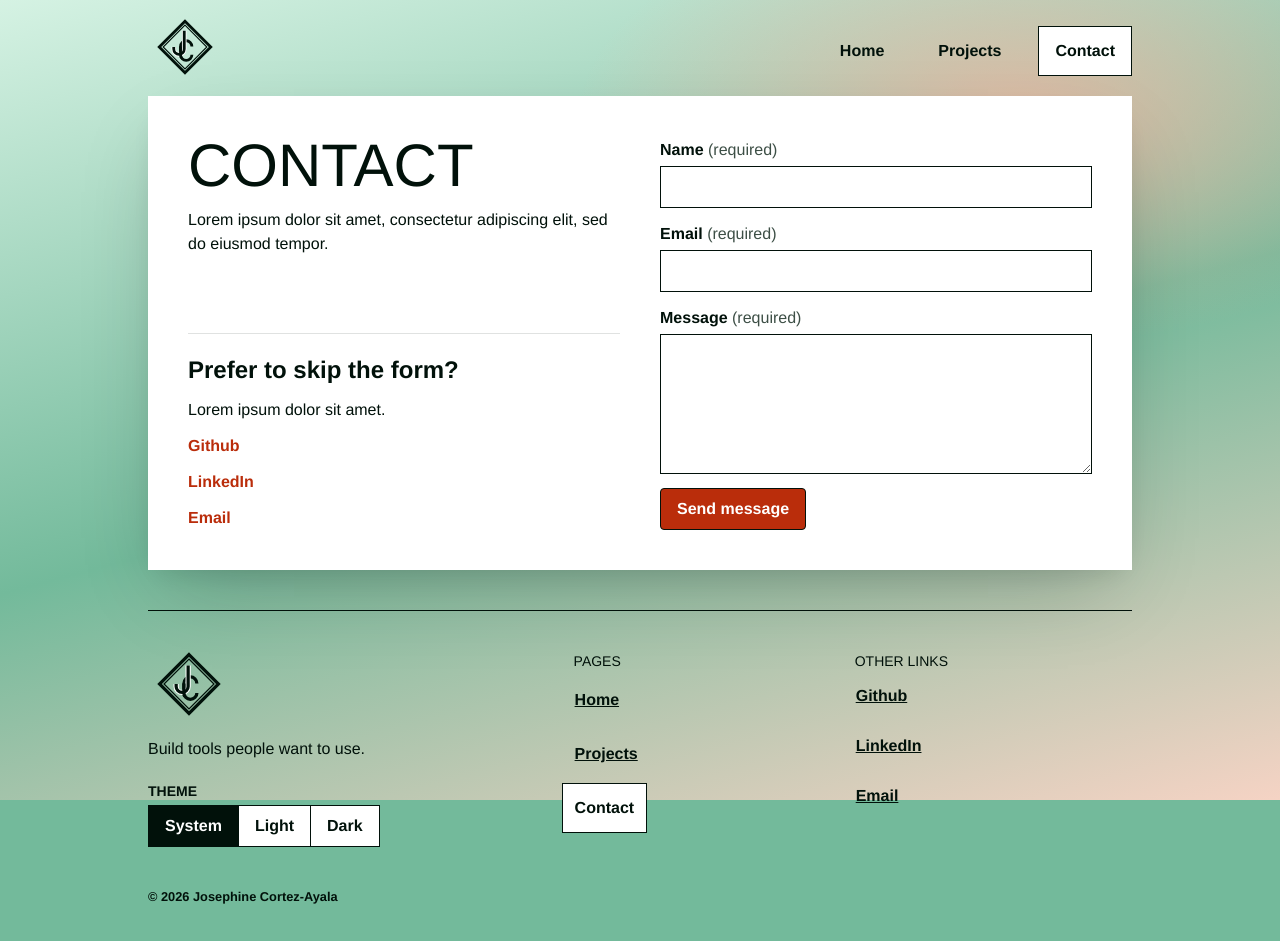
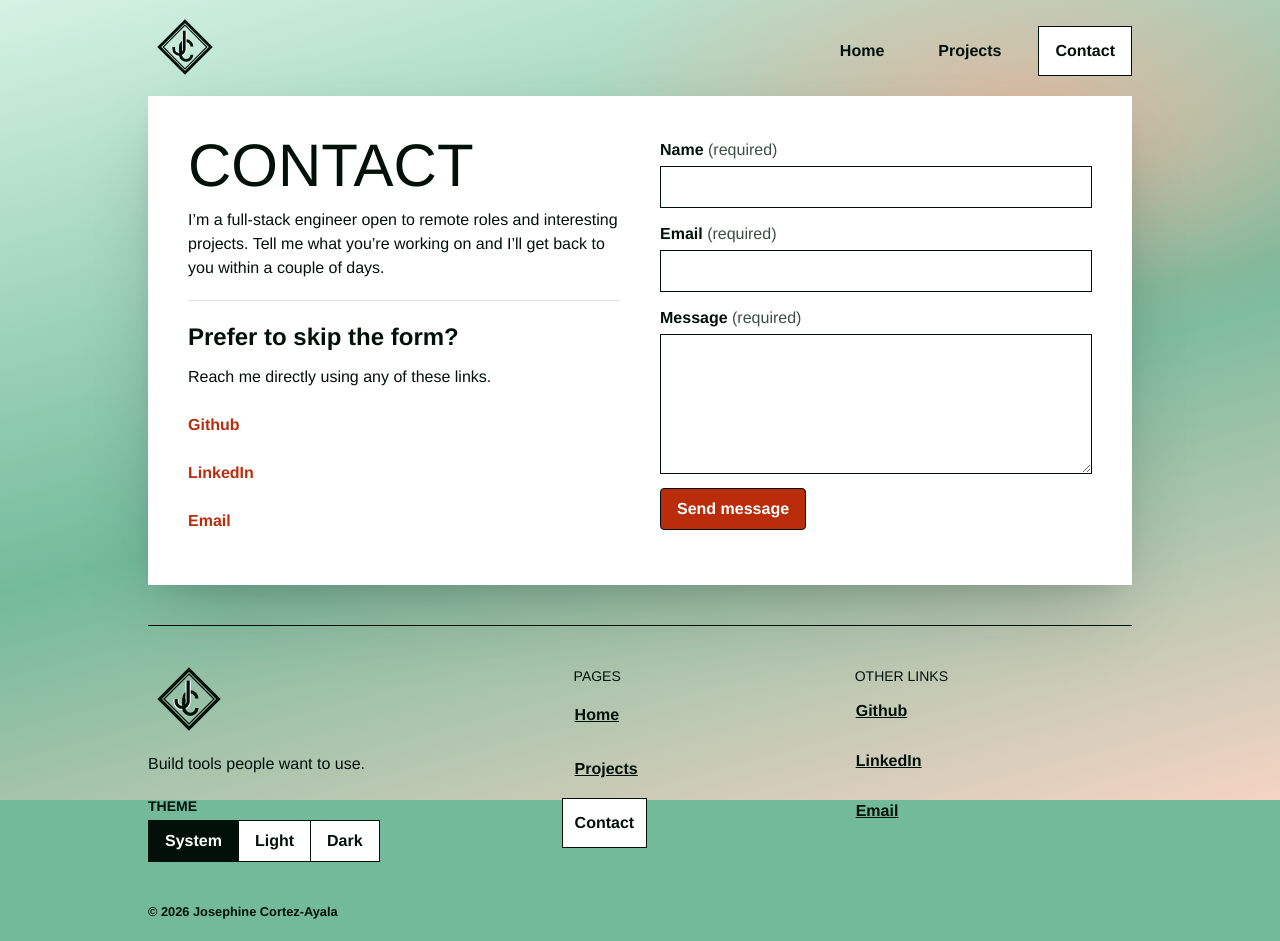
Before and after one commit to jcorteza/portfolio, a Next.js app: page /contact in a window 1280 px wide. Built offline with nearby package versions, Linux system fonts and the light colour scheme; a web font is replaced by a local one.

Commit message:
last touches

```diff
--- a/app/_components/EmailLink.tsx
+++ b/app/_components/EmailLink.tsx
@@ -7,10 +7,10 @@ export default function EmailLink({ isFooterMenu, altText }: { isFooterMenu?: bo
     return (
         <a
             className={clsx(
-                'inline-block cursor-pointer',
+                'py-3 inline-block cursor-pointer',
                 FOCUS,
                 {
-                    'p-3 underline': isFooterMenu,
+                    'px-3 underline': isFooterMenu,
                     [NAV_COLORS_INACTIVE]: isFooterMenu,
                     [NAV_COLORS_BASE]: isFooterMenu,
                     [ACTIVE_INNER_SHADOW]: isFooterMenu,
--- a/app/_components/ExternalLinkMenu.tsx
+++ b/app/_components/ExternalLinkMenu.tsx
@@ -6,17 +6,14 @@ export default function ExternalLinkMenu({ isFooterMenu }: { isFooterMenu: boole
     return (
         <ul className={clsx(
             'flex flex-col font-bold',
-            {
-                'gap-3': !isFooterMenu
-            }
         )}>
             <li>
                 <a
                     className={clsx(
-                        'inline-block',
+                        'py-3 inline-block',
                         FOCUS,
                         {
-                            'p-3 underline': isFooterMenu,
+                            'px-3 underline': isFooterMenu,
                             [NAV_COLORS_INACTIVE]: isFooterMenu,
                             [NAV_COLORS_BASE]: isFooterMenu,
                             [ACTIVE_INNER_SHADOW]: isFooterMenu,
@@ -32,10 +29,10 @@ export default function ExternalLinkMenu({ isFooterMenu }: { isFooterMenu: boole
             <li>
                 <a
                     className={clsx(
-                        'inline-block',
+                        'py-3 inline-block',
                         FOCUS,
                         {
-                            'p-3 underline': isFooterMenu,
+                            'px-3 underline': isFooterMenu,
                             [NAV_COLORS_INACTIVE]: isFooterMenu,
                             [NAV_COLORS_BASE]: isFooterMenu,
                             [ACTIVE_INNER_SHADOW]: isFooterMenu,
--- a/app/contact/page.tsx
+++ b/app/contact/page.tsx
@@ -7,7 +7,7 @@ export default function Contact() {
     const ExternalLinks = (
         <>
             <h2 className={TEXT.cardSubtitle}>Prefer to skip the form?</h2>
-            <p>Lorem ipsum dolor sit amet.</p>
+            <p>Reach me directly using any of these links.</p>
             <ExternalLinkMenu isFooterMenu={false} />
         </>
     );
@@ -18,7 +18,7 @@ export default function Contact() {
                 <div className='min-w-0 shrink flex flex-col justify-stretch gap-5'>
                     <div className='grow flex flex-col gap-3'>
                         <h1 className={TEXT.cardTitle}>Contact</h1>
-                        <p>Lorem ipsum dolor sit amet, consectetur adipiscing elit, sed do eiusmod tempor.</p>
+                        <p>I&rsquo;m a full-stack engineer open to remote roles and interesting projects. Tell me what you&rsquo;re working on and I&rsquo;ll get back to you within a couple of days.</p>
                     </div>
                     <hr aria-hidden className={CARD_DIVIDER} />
                     <div className='hidden min-w-0 shrink md:flex flex-col gap-3'>
--- a/app/projects/_caseStudies/symday.mdx
+++ b/app/projects/_caseStudies/symday.mdx
@@ -38,7 +38,7 @@ After data normalization, the graph can&rsquo;t present users&rsquo; data as ent
 
 ### Personalized scales
 
-<Image src={severity} width={736} height={517} alt="" className="rounded-xl border border-(--card-line)" />
+<Image src={severity} width={736} height={517} alt="Add a symptom modal instructing user to set custom breakpoints for moderate and strong with a preview of the customized scale below the input fields." className="rounded-xl border border-(--card-line)" />
 
 I let users define how each symptom is measured, since a 7 out of 10 means something different to everyone. Severity, count, and duration symptoms have custom thresholds, and a live preview shows the result before saving.
 
@@ -48,7 +48,7 @@ I let users define how each symptom is measured, since a 7 out of 10 means somet
 
 ### Data visualization
 
-<Image src={overview} width={1500} height={1089} alt="" className="rounded-xl border border-(--card-line)" />
+<Image src={overview} width={1500} height={1089} alt="A graph of a week of sample data for sleep, fatigue, and pain meds doses. A sidebar shows metrics for Sleep and this date range. Below, presence symptoms and tags are listed." className="rounded-xl border border-(--card-line)" />
 
 Normalizing each symptom to its own scale lets different symptoms share one graph. I prioritized trends over exact values, which is the tradeoff from the Overview.
 
@@ -58,7 +58,7 @@ Normalizing each symptom to its own scale lets different symptoms share one grap
 
 ### Simplified logging
 
-<Image src={logging} width={1500} height={606} alt="" className="rounded-xl border border-(--card-line)" />
+<Image src={logging} width={1500} height={606} alt="Sleep group with slider and text noting 6 out of 12 hours, fatigue group with slider and text noting moderate severity (6 out of 10), pain meds doses group with plus and minus buttons with a value of 4 out of 10, and dizzy group with toggle on indicating symptom is present." className="rounded-xl border border-(--card-line)" />
 
 I designed the daily page to keep tracking quick and low-effort. Each symptom gets the input that fits its type, and several offer more than one way to enter a value.
 
@@ -68,7 +68,7 @@ I designed the daily page to keep tracking quick and low-effort. Each symptom ge
 
 ### Tracking context
 
-<Image src={notes} width={1500} height={247} alt="" className="rounded-xl border border-(--card-line)" />
+<Image src={notes} width={1500} height={247} alt="Sample note in a text area. Below it are the tags, netflix and achy, extracted from the note text." className="rounded-xl border border-(--card-line)" />
 
 I added free-text notes with hashtag extraction, so context like a late night or a flare-up becomes filterable later without a separate tagging step.
 
--- a/app/projects/projects.json
+++ b/app/projects/projects.json
@@ -3,7 +3,7 @@
         "type": "Health Web App",
         "title": "SymDay",
         "description": "A symptom tracker that records each symptom on a user-defined scale and plots them together on a single graph, prioritizing trends over exact values.",
-        "imageAlt": "Screenshot of SymDay landing page",
+        "imageAlt": "SymDay landing page with hero text: Symptom tracking calibrated to you. There are sign up and try demo buttons below that.",
         "skills": ["TypeScript", "React", "Next.js", "PostgreSQL", "NextAuth.js", "Tailwind CSS", "Vitest", "React Testing Library", "Vercel", "Recharts", "Node.js"],
         "liveUrl": "https://symday-tracker.app/",
         "role": "Product, UX and accessibility, full-stack development",
```
